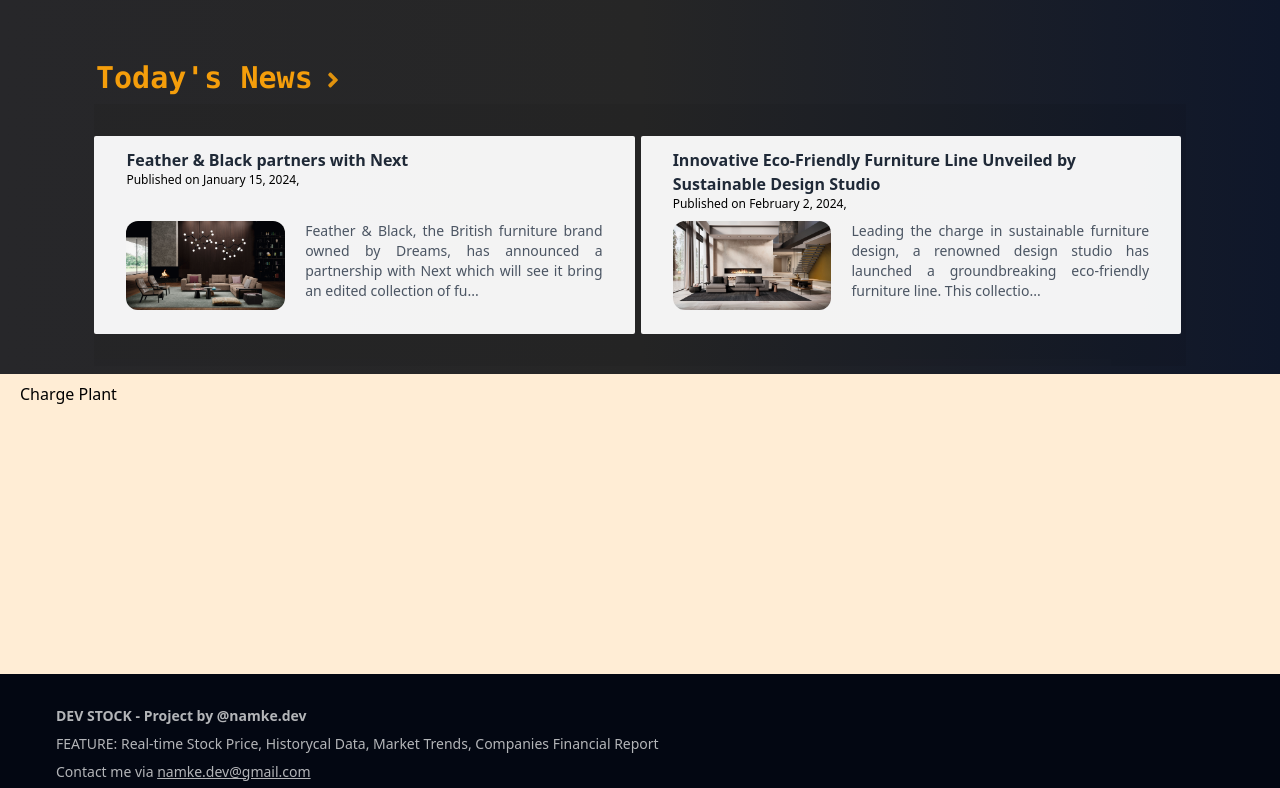
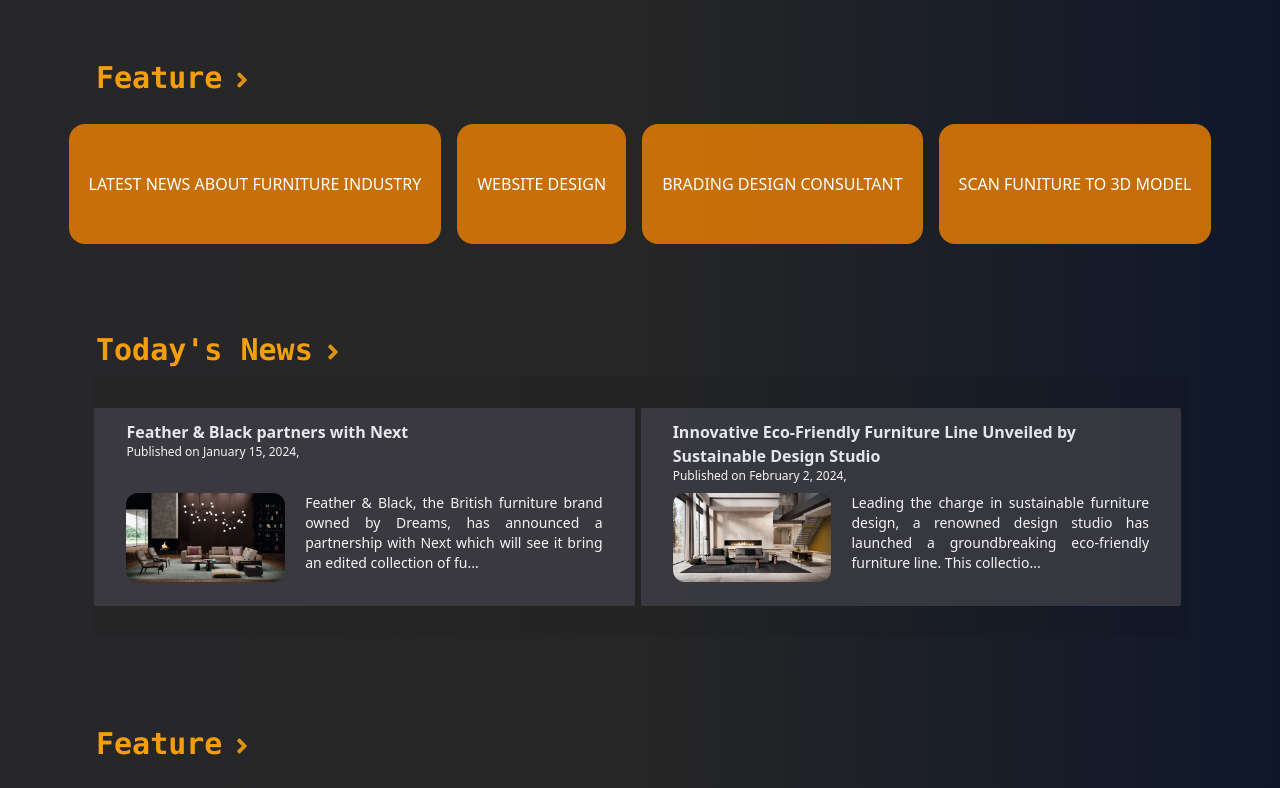
Before and after one commit to namke-dev/ThreeD-Catalog, a Next.js app: page /home in a window 1280 px wide. Shown: the part 860-1648 px from the top of the page. Built offline with nearby package versions, Linux system fonts and the light colour scheme.

Commit message:
update home page

```diff
--- a/src/components/layouts/NewsCart.jsx
+++ b/src/components/layouts/NewsCart.jsx
@@ -3,11 +3,11 @@ import React from "react";
 const NewsCard = ({ news, isExpanded }) => {
   return (
     <div
-      className="bg-white/95 text-gray800
+      className="bg-zinc-700/80 text-gray-100
       rounded-sm pt-10 pb-2 md:px-16 mb-0
       max-w-[1200px]"
     >
-      <h2 className="text-3xl font-bold mb-2 text-amber-800">{news.title}</h2>
+      <h2 className="text-3xl font-bold mb-2 text-amber-600">{news.title}</h2>
       <div className="flex flex-row gap-2 font-thin mb-5 ml-5">
         <p>Published on {news.date}, </p>
         <p>Category - {news.category}</p>
@@ -15,7 +15,7 @@ const NewsCard = ({ news, isExpanded }) => {
 
       <p
         className="
-        text-gray-600 font-medium
+        text-gray-200 font-medium
         border-l-2 border-gray-500 pl-5 ml-5
         text-justify whitespace-pre-line "
       >
--- a/src/components/layouts/ReviewNewsCart.jsx
+++ b/src/components/layouts/ReviewNewsCart.jsx
@@ -3,14 +3,14 @@ import React from "react";
 export default function ReviewNewsCart({ news }) {
   return (
     <div
-      className="bg-white/95 text-gray800
+      className="text-white/95 bg-zinc-700/80
       rounded-sm py-3 pb-2 md:px-8 mb-0
       max-w-[1200px]
       max-h-[250px]
       flex flex-col justify-between"
     >
       <div>
-        <h2 className="text-md font-semibold text-gray-800">{news.title}</h2>
+        <h2 className="text-md font-semibold text-gray-200">{news.title}</h2>
         <div className="flex flex-row gap-2 font-thin text-xs mb-2">
           <p>Published on {news.date}, </p>
         </div>
@@ -23,7 +23,7 @@ export default function ReviewNewsCart({ news }) {
 
         <p
           className=" w-2/3
-          text-gray-600 pl-5 text-sm
+          pl-5 text-sm
           text-justify whitespace-pre-line "
         >
           {truncateText(news.summary, 150)}
--- a/src/pages/home.js
+++ b/src/pages/home.js
@@ -15,10 +15,33 @@ export default function Home() {
       <HomePageIntro />
 
       {/* Feature */}
-      {/* <HomePageCart className="col-span-2 bg-yellow-100 h-[300px]">
-        Feature demo: Website design; Brading design consultant; Scan funiture
-        to 3d model;
-      </HomePageCart> */}
+      <Link href={"/news"} className="flex flex-row mt-20 group w-auto">
+        <p
+          className="text-3xl
+           ml-24
+           text-amber-500 font-mono font-semibold"
+        >
+          Feature
+        </p>
+        <FaAngleRight
+          className="mt-2 ml-2
+          text-amber-500
+          group-hover:translate-x-4 opacity-90 transition
+          scale-0 md:scale-100
+          text-2xl
+          md:group-hover:scale-125
+          md:group-hover:opacity-50
+          "
+        />
+      </Link>
+      <HomePageCart className="col-span-2 flex items-center justify-center">
+        <div className="flex flex-row gap-4 mt-5">
+          <FeatureCart>Latest news about furniture industry</FeatureCart>
+          <FeatureCart>Website design</FeatureCart>
+          <FeatureCart>Brading design consultant</FeatureCart>
+          <FeatureCart>Scan funiture to 3d model</FeatureCart>
+        </div>
+      </HomePageCart>
 
       {/* New */}
       <Link href={"/news"} className="flex flex-row mt-20 group w-auto">
@@ -55,9 +78,48 @@ export default function Home() {
       </HomePageCart>
 
       {/* Charge plant */}
-      <HomePageCart className="col-span-2 bg-orange-100 h-[300px]">
-        Charge Plant
+      <Link href={"/news"} className="flex flex-row mt-20 group w-auto">
+        <p
+          className="text-3xl
+           ml-24
+           text-amber-500 font-mono font-semibold"
+        >
+          Feature
+        </p>
+        <FaAngleRight
+          className="mt-2 ml-2
+          text-amber-500
+          group-hover:translate-x-4 opacity-90 transition
+          scale-0 md:scale-100
+          text-2xl
+          md:group-hover:scale-125
+          md:group-hover:opacity-50
+          "
+        />
+      </Link>
+      <HomePageCart className="col-span-2 flex items-center justify-center">
+        <div className="flex flex-row gap-4 mt-5">
+          <FeatureCart>$30 per month</FeatureCart>
+          <FeatureCart>$300 peryear</FeatureCart>
+          <FeatureCart>$1000 life time</FeatureCart>
+        </div>
       </HomePageCart>
     </Layout>
   );
 }
+
+function FeatureCart({ children }) {
+  return (
+    <div
+      className="h-[120px] w-auto
+     px-5
+     bg-amber-600/90 text-white
+     flex
+      justify-center items-center
+     rounded-2xl
+     uppercase"
+    >
+      {children}
+    </div>
+  );
+}
```
